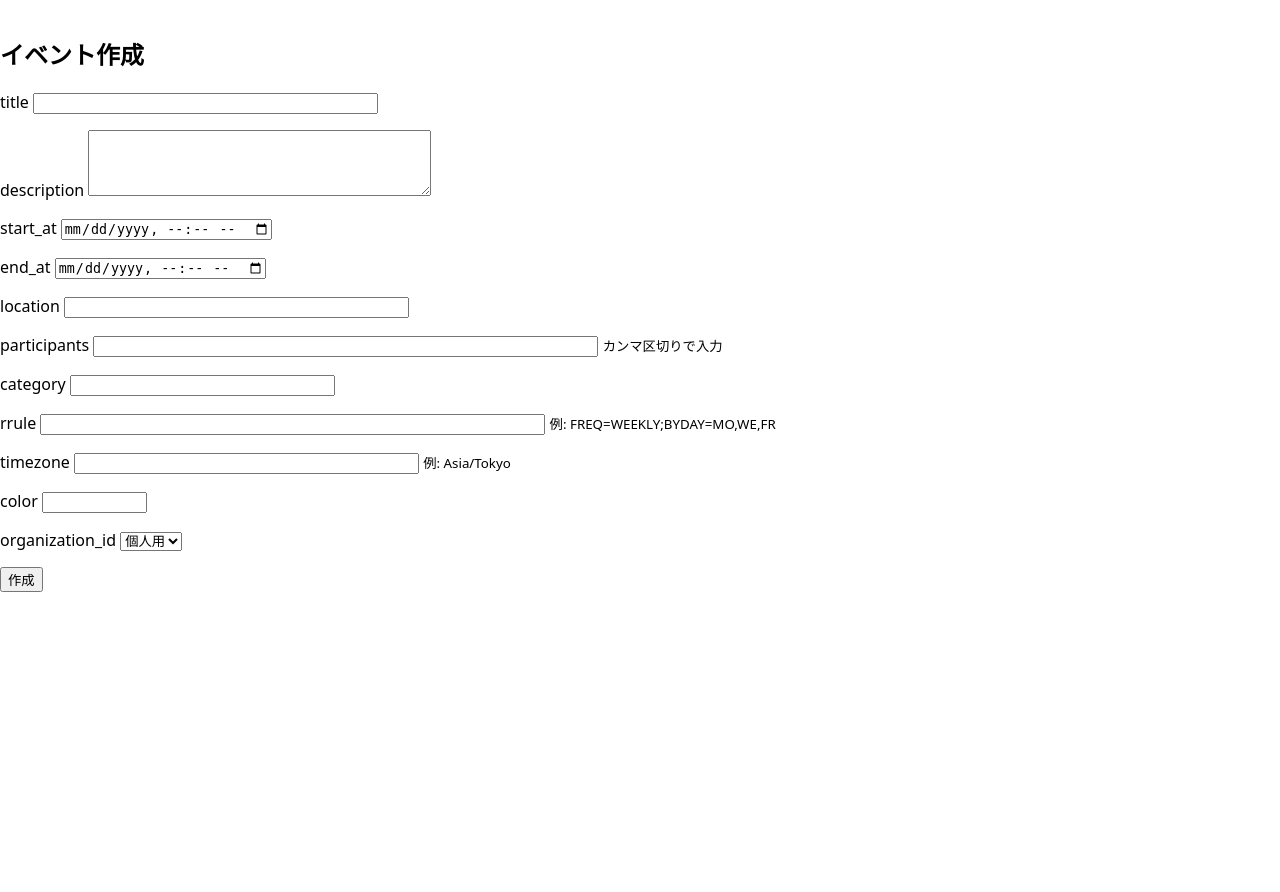
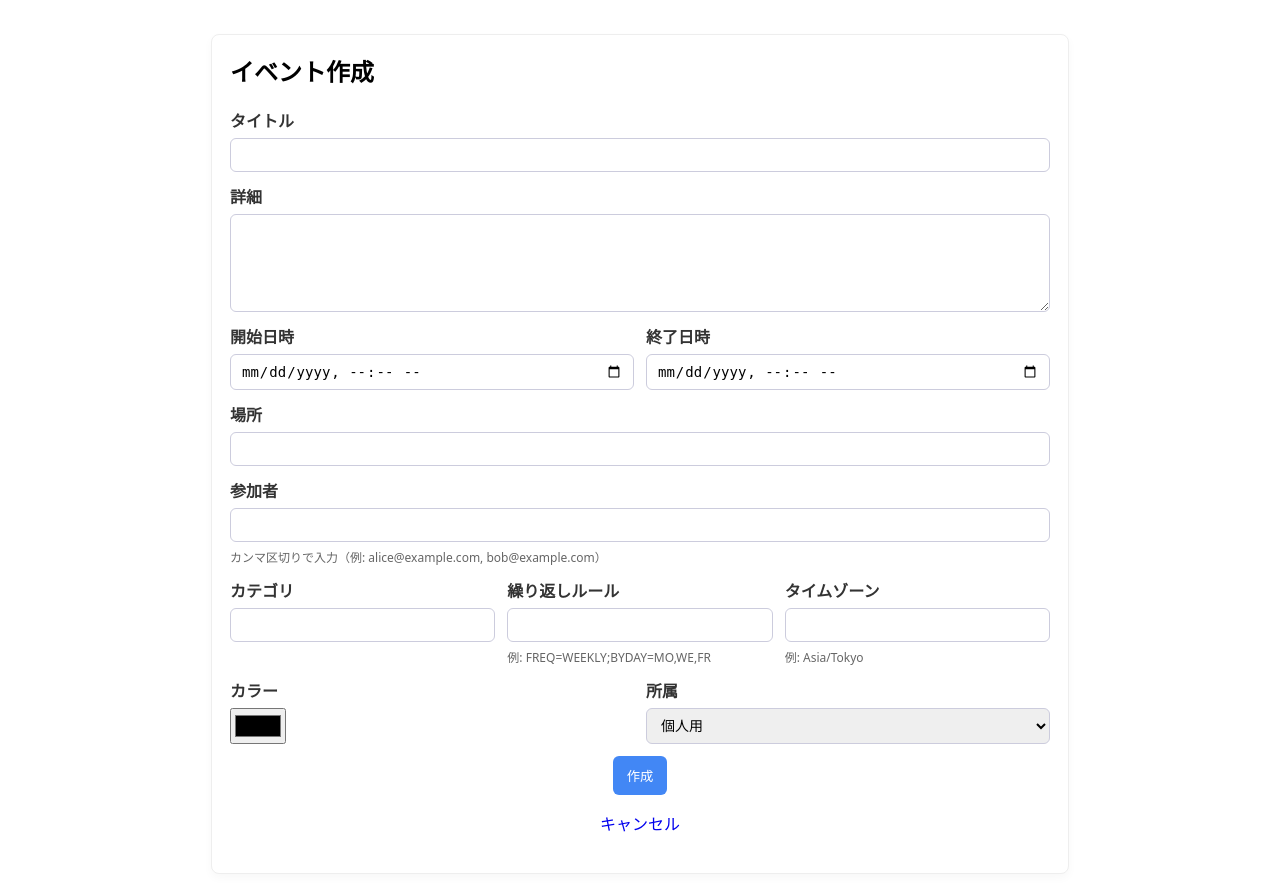
Before and after one commit to AlexanderGG-0520/schedule-manager, a Flask app: page /events/create in a window 1280 px wide. Shown: the part 50-942 px from the top of the page. Before the commit the page ends 642 px from the top, so only its background shows below. Run offline with Flask 3, Linux system fonts and the light colour scheme; the visitor is signed in with stand-in values (Sample User, id 1); data that the repository does not hold is empty.

Commit message:
feat: イベントおよび組織のフォームを改善し、UIを向上させる

```diff
--- a/schedule_app/app/static/css/styles.css
+++ b/schedule_app/app/static/css/styles.css
@@ -76,3 +76,28 @@ hr { border:0; border-top:1px solid #ddd; margin:12px 0; }
 .modal-event-list { list-style:none; padding:0; margin:8px 0 0 0; }
 .modal-event { padding:8px; border-bottom:1px solid #eee; }
 .modal-event-meta { font-size:12px; color:#666; }
+
+/* Event form improvements */
+.event-form { max-width:820px; margin:18px auto; padding:18px; background:#fff; border:1px solid #eee; border-radius:8px; box-shadow:0 4px 10px rgba(0,0,0,0.03); }
+.event-form h2 { margin-top:0; }
+.event-form .form-row { margin-bottom:12px; }
+.event-form label { display:block; font-weight:600; margin-bottom:6px; color:#333; }
+.event-form .input { width:100%; box-sizing:border-box; }
+.grid-two { display:grid; grid-template-columns:1fr 1fr; gap:12px; }
+.grid-three { display:grid; grid-template-columns:1fr 1fr 1fr; gap:12px; }
+.help-text { font-size:12px; color:#666; margin-top:6px; }
+.btn.primary { background:var(--accent); color:#fff; border:none; padding:10px 14px; border-radius:6px; cursor:pointer; }
+.color-input { width:56px; height:36px; padding:2px; }
+
+@media (max-width:800px) {
+	.grid-two, .grid-three { grid-template-columns:1fr; }
+}
+
+/* Organization pages */
+.member-list { list-style:none; padding:0; margin:8px 0 16px 0; border:1px solid #eee; border-radius:6px; background:#fafafa; }
+.member-item { padding:10px 12px; border-bottom:1px solid #f0f0f0; display:flex; justify-content:space-between; align-items:center; }
+.member-item:last-child { border-bottom:0; }
+.member-meta { font-size:14px; color:#333; }
+.invite-form { display:flex; gap:8px; align-items:center; margin-top:8px; }
+.invite-form .input { flex:1; }
+.small-btn { padding:6px 8px; border-radius:6px; }
--- a/schedule_app/app/templates/events/create.html
+++ b/schedule_app/app/templates/events/create.html
@@ -1,19 +1,74 @@
 {% extends 'base.html' %}
 {% block content %}
-<h2>イベント作成</h2>
-<form method="post">
-  {{ form.hidden_tag() }}
-  <p>{{ form.title.label }} {{ form.title(size=40) }}</p>
-  <p>{{ form.description.label }} {{ form.description(cols=40, rows=4) }}</p>
-  <p>{{ form.start_at.label }} {{ form.start_at() }}</p>
-  <p>{{ form.end_at.label }} {{ form.end_at() }}</p>
-  <p>{{ form.location.label }} {{ form.location(size=40) }}</p>
-  <p>{{ form.participants.label }} {{ form.participants(size=60) }} <small>カンマ区切りで入力</small></p>
-  <p>{{ form.category.label }} {{ form.category(size=30) }}</p>
-  <p>{{ form.rrule.label }} {{ form.rrule(size=60) }} <small>例: FREQ=WEEKLY;BYDAY=MO,WE,FR</small></p>
-  <p>{{ form.timezone.label }} {{ form.timezone(size=40) }} <small>例: Asia/Tokyo</small></p>
-  <p>{{ form.color.label }} {{ form.color(size=10) }}</p>
-  <p>{{ form.organization_id.label }} {{ form.organization_id() }}</p>
-  <p><button type="submit">作成</button></p>
-</form>
+<div class="event-form">
+  <h2>イベント作成</h2>
+  <form method="post" novalidate>
+    {{ form.hidden_tag() }}
+
+    <div class="form-row">
+      <label for="{{ form.title.id }}">タイトル</label>
+      {{ form.title(class="input", size=60) }}
+    </div>
+
+    <div class="form-row">
+      <label for="{{ form.description.id }}">詳細</label>
+      {{ form.description(class="input", cols=60, rows=5) }}
+    </div>
+
+    <div class="form-row grid-two">
+      <div>
+        <label for="{{ form.start_at.id }}">開始日時</label>
+        {{ form.start_at(class="input") }}
+      </div>
+      <div>
+        <label for="{{ form.end_at.id }}">終了日時</label>
+        {{ form.end_at(class="input") }}
+      </div>
+    </div>
+
+    <div class="form-row">
+      <label for="{{ form.location.id }}">場所</label>
+      {{ form.location(class="input", size=60) }}
+    </div>
+
+    <div class="form-row">
+      <label for="{{ form.participants.id }}">参加者</label>
+      {{ form.participants(class="input", size=80) }}
+      <div class="help-text">カンマ区切りで入力（例: alice@example.com, bob@example.com）</div>
+    </div>
+
+    <div class="form-row grid-three">
+      <div>
+        <label for="{{ form.category.id }}">カテゴリ</label>
+        {{ form.category(class="input") }}
+      </div>
+      <div>
+        <label for="{{ form.rrule.id }}">繰り返しルール</label>
+        {{ form.rrule(class="input") }}
+        <div class="help-text">例: FREQ=WEEKLY;BYDAY=MO,WE,FR</div>
+      </div>
+      <div>
+        <label for="{{ form.timezone.id }}">タイムゾーン</label>
+        {{ form.timezone(class="input") }}
+        <div class="help-text">例: Asia/Tokyo</div>
+      </div>
+    </div>
+
+    <div class="form-row grid-two">
+      <div>
+        <label for="{{ form.color.id }}">カラー</label>
+        {{ form.color(type='color', class='color-input') }}
+      </div>
+      <div>
+        <label for="{{ form.organization_id.id }}">所属</label>
+        {{ form.organization_id(class='input') }}
+      </div>
+    </div>
+
+    <div class="form-row form-actions">
+      <button type="submit" class="btn primary">作成</button>
+      <a href="{{ url_for('events.index') }}" class="btn">キャンセル</a>
+    </div>
+  </form>
+</div>
 {% endblock %}
```
Also changed, not shown: schedule_app/app/templates/events/edit.html (+71 -16 lines), schedule_app/app/templates/organizations/create.html (+14 -6 lines), schedule_app/app/templates/organizations/view.html (+26 -6 lines).
